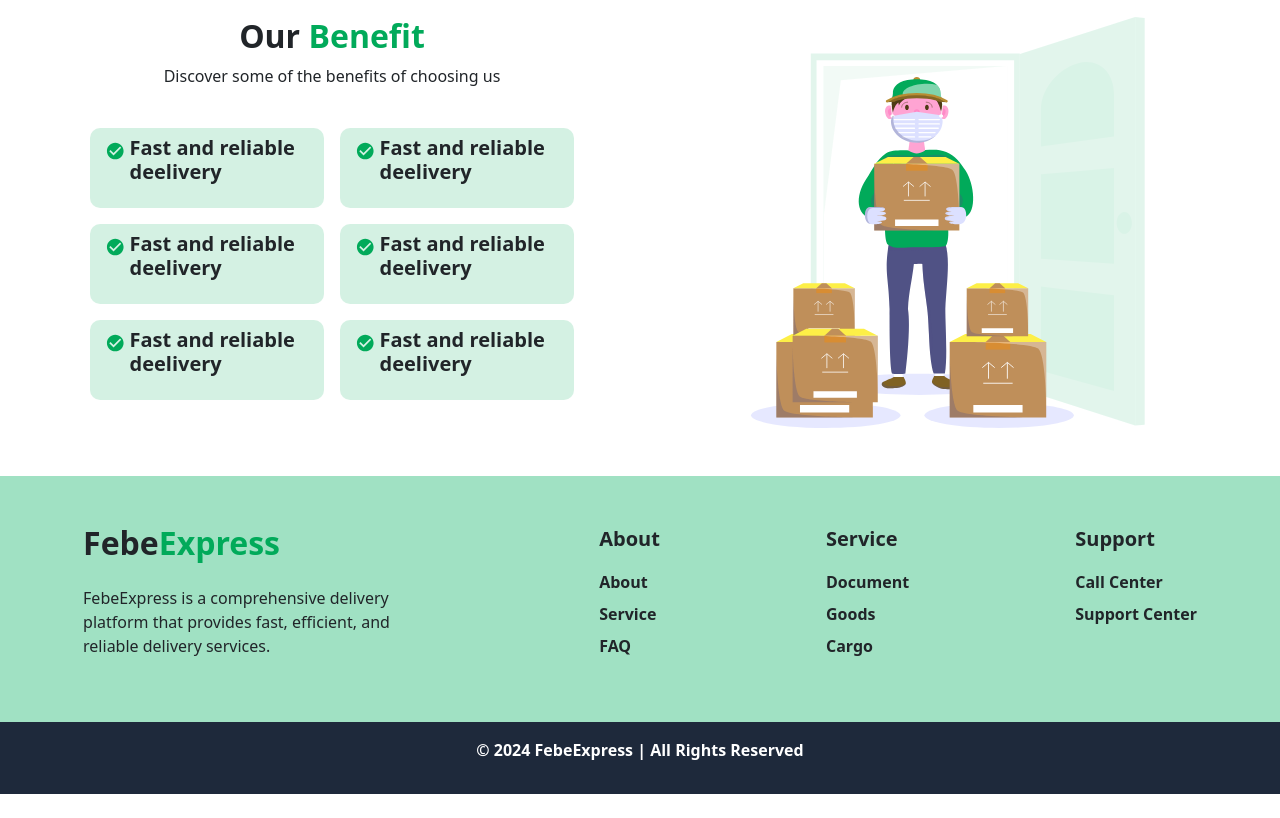
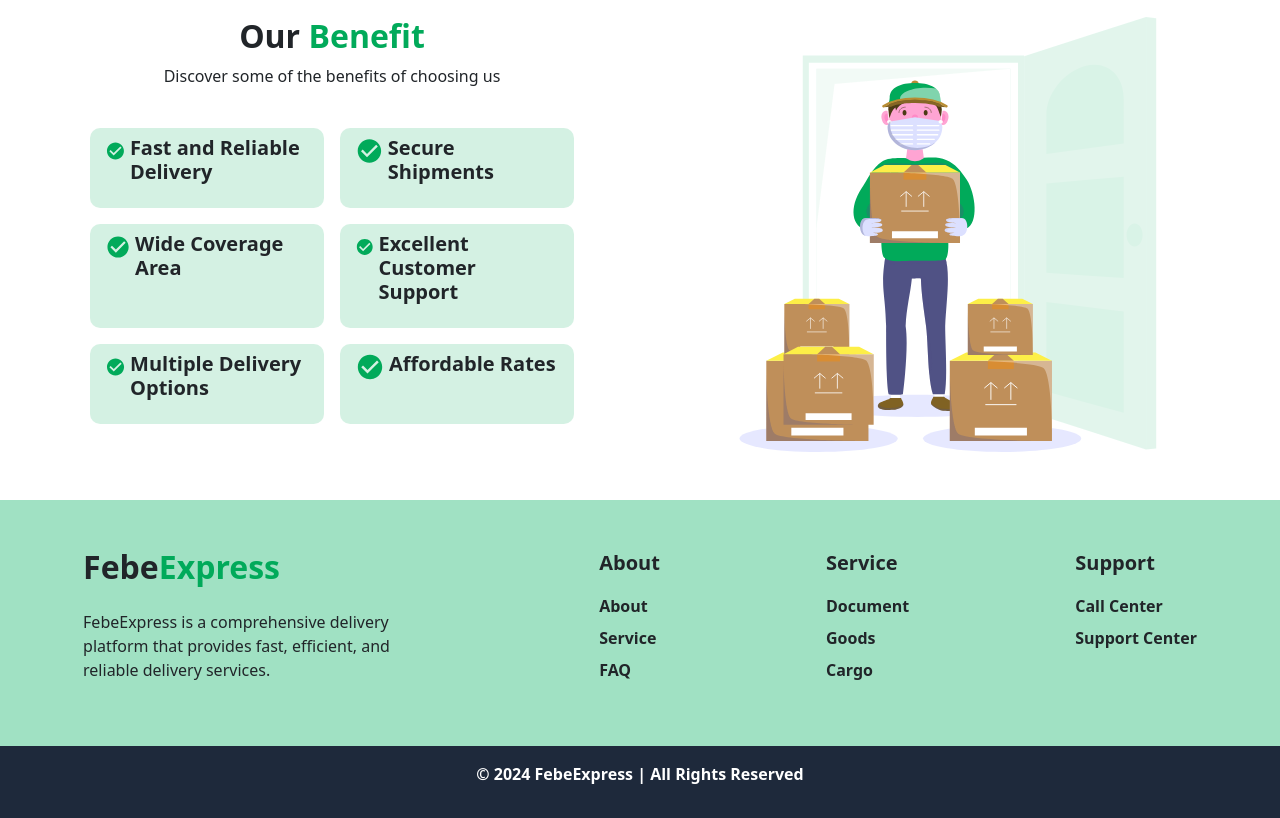
Before and after one commit to PetrusFE4/Aplikasi-Pengiriman-Barang, a React (Create React App) app: page / in a window 1280 px wide. Shown: the part 1660-2478 px from the top of the page. Before the commit the page ends 2454 px from the top, so only its background shows below. Built offline with nearby package versions, Linux system fonts and the light colour scheme.

Commit message:
ubah isi content benefit

```diff
--- a/src/components/BenefitSection.jsx
+++ b/src/components/BenefitSection.jsx
@@ -18,29 +18,28 @@ function BenefitSection() {
           <div className="body-content d-flex flex-wrap ps-sm-5 pe-sm-5 pt-4 pb-4 gap-4  gap-sm-3 justify-content-center">
             <div className="card-benefit d-flex gap-1">
               <IoMdCheckmarkCircle size={"30px"} color={"#01aa5a"} />
-              <p className="fw-semibold fs-5">Fast and reliable deelivery</p>
+              <p className="fw-semibold fs-5">Fast and Reliable Delivery</p>
             </div>
             <div className="card-benefit d-flex gap-1">
               <IoMdCheckmarkCircle size={"30px"} color={"#01aa5a"} />
-              <p className="fw-semibold fs-5">Fast and reliable deelivery</p>
+              <p className="fw-semibold fs-5">Secure Shipments</p>
             </div>
             <div className="card-benefit d-flex gap-1">
               <IoMdCheckmarkCircle size={"30px"} color={"#01aa5a"} />
-              <p className="fw-semibold fs-5">Fast and reliable deelivery</p>
+              <p className="fw-semibold fs-5">Wide Coverage Area</p>
             </div>
             <div className="card-benefit d-flex gap-1">
               <IoMdCheckmarkCircle size={"30px"} color={"#01aa5a"} />
-              <p className="fw-semibold fs-5">Fast and reliable deelivery</p>
+              <p className="fw-semibold fs-5">Excellent Customer Support</p>
             </div>
             <div className="card-benefit d-flex gap-1">
               <IoMdCheckmarkCircle size={"30px"} color={"#01aa5a"} />
-              <p className="fw-semibold fs-5">Fast and reliable deelivery</p>
+              <p className="fw-semibold fs-5">Multiple Delivery Options</p>
             </div>
             <div className="card-benefit d-flex gap-1">
               <IoMdCheckmarkCircle size={"30px"} color={"#01aa5a"} />
-              <p className="fw-semibold fs-5">Fast and reliable deelivery</p>
+              <p className="fw-semibold fs-5">Affordable Rates</p>
             </div>
-
           </div>
         </div>
         <div className="benefit-image col-12 col-lg-6 d-flex justify-content-center order-1 order-lg-2 pt-5">
```
